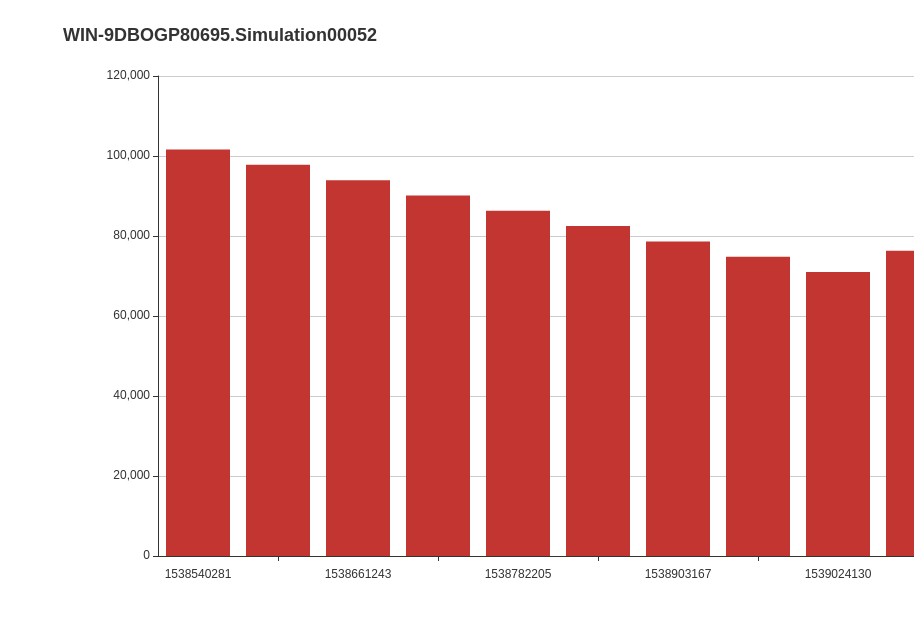
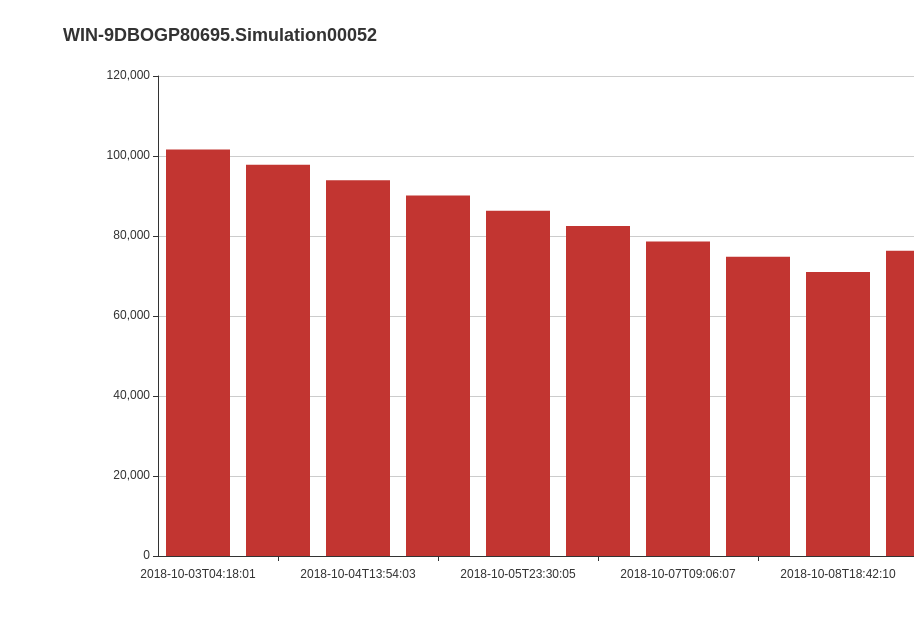
Before and after one commit to ncux/eChart---Historian-API-Data, a plain HTML site: page index.html in a window 1280 px wide. Shown: the top 620 px of the page, without its empty margins (366-1280 px from the left). Drawn offline with Linux system fonts and the light colour scheme.

Commit message:
changed time to UTC and sliced off milliseconds

```diff
--- a/index.html
+++ b/index.html
@@ -7,7 +7,7 @@
     <meta http-equiv="X-UA-Compatible" content="ie=edge">
     <link href="styles/bootstrap4-pleasant.min.css" rel="stylesheet">
     <script src="scripts/echarts.min.js"></script>
-    <title>Historian REST APIs</title>
+    <title>eChart - Historian REST APIs</title>
 </head>
 <body onload="getValues()">
 
@@ -27,6 +27,6 @@
 
 
 
-    <script src="scripts/plot.js"></script>
+    <script src="scripts/plot_3%20-%20fixing%20time.js"></script>
 </body>
 </html>
--- /dev/null
+++ b/scripts/plot_3 - fixing time.js
@@ -0,0 +1,71 @@
+
+let valuesArray = [];
+let timeArray = [];
+let samplesSource = 'WIN-9DBOGP80695.Simulation00052';
+let chartType = {
+    bar: 'bar',
+    line: 'line'
+};
+
+const option = {
+    title: {
+        text: samplesSource,
+        // textStyle: {align: center}
+    },
+    tooltip: {},
+    legend: {
+        data:[]
+    },
+    xAxis: {
+        data: timeArray,
+        // category: 'time'
+    },
+    yAxis: {},
+    series: [{
+        name: samplesSource,
+        type: chartType.bar,
+        data: valuesArray
+    }]
+};
+
+async function getValues() {
+    try {
+        let data = await fetch(`./data/WIN-9DBOGP80695.Simulation00052.json`);
+        let SampleValues = await data.json();
+        console.log(SampleValues);
+        SampleValues.forEach(value => {
+            // console.log(value.Value);
+            console.log(value.TimeStamp);
+            timeArray.push(simplifyTime(value.TimeStamp));
+            // valuesArray.push(Math.ceil(value.Value));
+            valuesArray.push((parseInt(value.Value)).toFixed(0));
+            plotChart();
+        })
+    } catch (e) {
+        console.log(e);
+    }
+}
+
+function simplifyTime(timestamp) {
+    return timestamp.slice(0, 19);
+}
+
+let plot = echarts.init(document.querySelector('#main'));
+
+function plotChart() {
+    plot.setOption(option);
+}
+
+
+
+
+// function sliceTimestamps() {
+//     timeArray.forEach(timestamp => {
+//         timestamp.slice(0, 19);
+//     });
+// }
+
+
+
+// let timeArray2 = timeArray.map(timestamp => timestamp.slice(0, 19));
+// let timeArray3 = timeArray2.map(timestamp => timestamp.slice(11));
```
Also changed, not shown: scripts/plot _2 - using UTC.js (added, +76 -0 lines).
